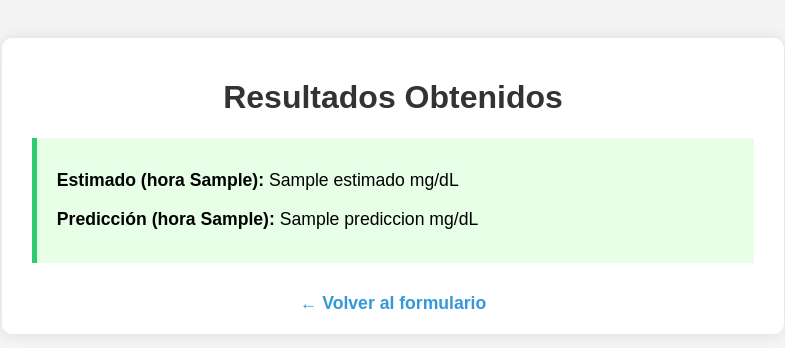
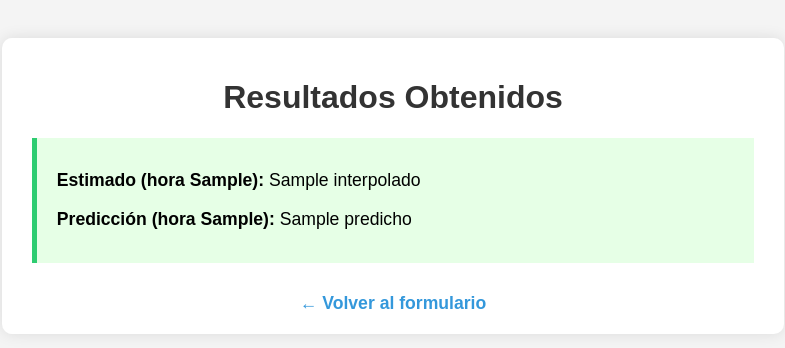
Before and after one commit to Mbautista13/glucosa, a Flask app: template templates/resultado.html in a window 1280 px wide. Shown: the top 348 px of the page, without its empty margins (247-1032 px from the left). Run offline with Flask 3, Linux system fonts and the light colour scheme; the template is opened without the code that fills it: most values are stand-ins (such as "Sample title", 1, 10 or a date in 2020).

Commit message:
Update resultado.html

```diff
--- a/templates/resultado.html
+++ b/templates/resultado.html
@@ -51,11 +51,11 @@
         <div class="resultado">
             <p>
                 <span class="label">Estimado (hora {{ hora_interp }}):</span>
-                {{ estimado }} mg/dL
+                {{ interpolado }}
             </p>
             <p>
                 <span class="label">Predicción (hora {{ hora_pred }}):</span>
-                {{ prediccion }} mg/dL
+                {{ predicho }}
             </p>
         </div>
 
```
